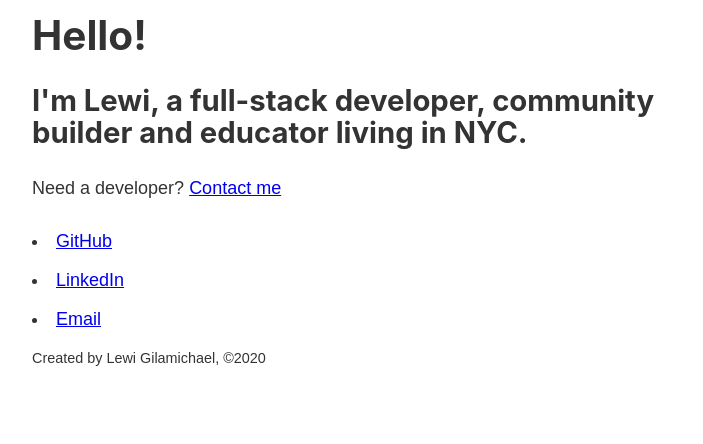
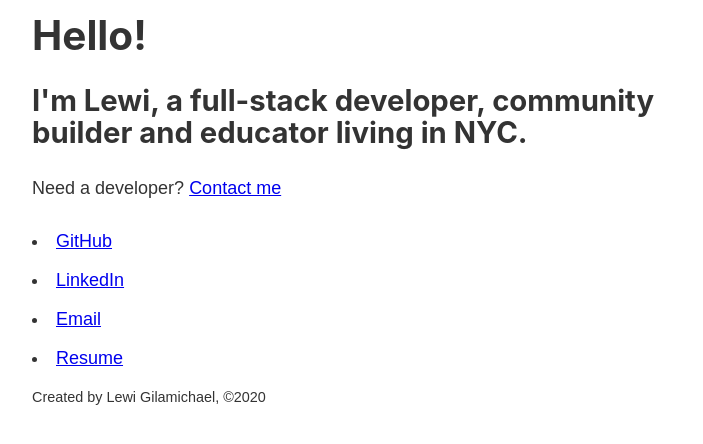
Before and after one commit to lewi-g/lewi.me, a Gatsby site: page / in a window 1280 px wide. Shown: the part 868-1312 px from the top of the page, without its empty margins (251-954 px from the left). Before the commit the page ends 1283 px from the top, so only its background shows below. Built offline with nearby package versions, Linux system fonts and the light colour scheme; Gatsby itself is replaced by a stand-in of ours.

Commit message:
Adds Resume pdf

```diff
--- a/src/components/footer.js
+++ b/src/components/footer.js
@@ -22,9 +22,7 @@ function Footer() {
           <a target="_blank" rel="noopener noreferrer"
              className={footerStyles.navItem}
              activeClassName={footerStyles.activeNavItem}
-              href="https://www.github.com/lewi-g"
-            >
-            GitHub
+              href="https://www.github.com/lewi-g">GitHub
           </a>
         </li>
         <li >
@@ -32,18 +30,23 @@ function Footer() {
             target="_blank" rel="noopener noreferrer"
             href="https://www.linkedin.com/in/lewi-g/"
             className={footerStyles.navItem}
-            activeClassName={footerStyles.activeNavItem}
-            >
-            LinkedIn
+            activeClassName={footerStyles.activeNavItem}>LinkedIn
           </a>
         </li>
         <li >
           <a
+            target="_blank" rel="noopener noreferrer"
             href="mailto:lewi.dev@gmail.com"
             className={footerStyles.navItem}
+            activeClassName={footerStyles.activeNavItem}>Email
+          </a>
+        </li>
+        <li >
+          <a
+            target="_blank" rel="noopener noreferrer"
+            className={footerStyles.navItem}
             activeClassName={footerStyles.activeNavItem}
-          >
-            Email
+            href={withPrefix('/lewi-resume.pdf')}>Resume
           </a>
         </li>
       </nav>
```
Also changed, not shown: 1 other file.
